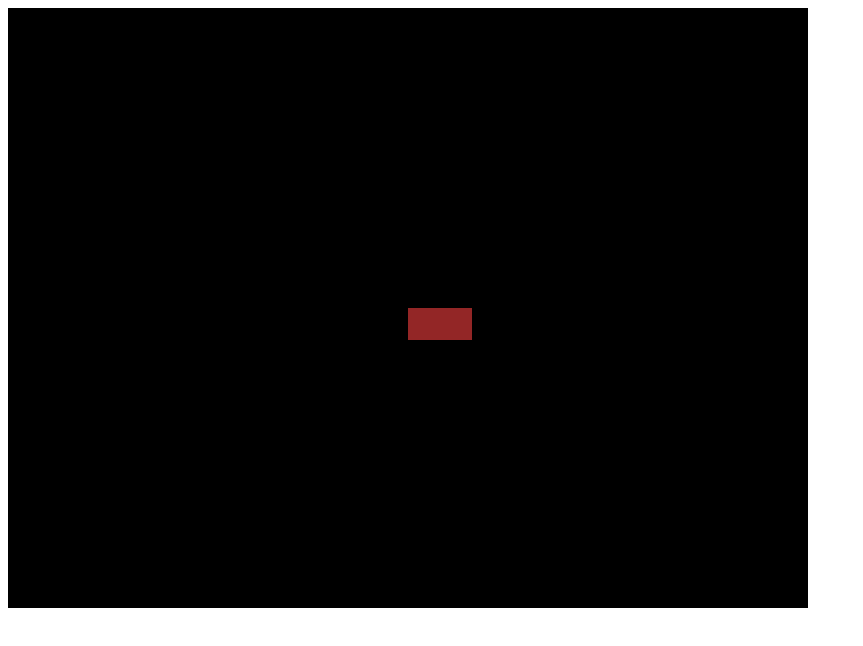
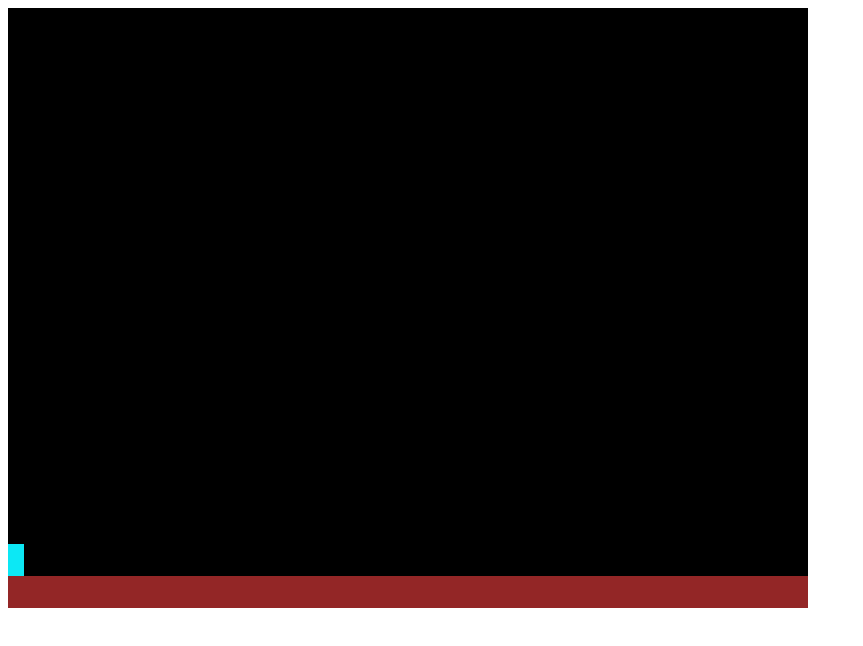
Before and after one commit to jackjlynch/phaser-proj, a plain HTML site: page index.html in a window 1280 px wide. Shown: the whole page, without its empty margins (0-863 px from the left). Drawn offline with Linux system fonts and the light colour scheme; animation ran at ten frames a second.

Commit message:
added player and collision

```diff
--- a/index.html
+++ b/index.html
@@ -7,17 +7,29 @@
 <script src="js/phaser.min.js"></script>
 <script type="text/javascript">
     var game = new Phaser.Game(800, 600, Phaser.AUTO, '', {preload: preload, create: create, update: update});
+    var platforms;
 
     function preload() {
         game.load.image('platform', 'assets/platform.png');
+        game.load.image('player', 'assets/player.png');
     }
 
     function create() {
-        game.add.sprite(400, 300, 'platform');
+        game.physics.startSystem(Phaser.Physics.ARCADE);
+        platforms = game.add.group();
+        platforms.enableBody = true;
+        var ground = platforms.create(0, game.world.height - 32, 'platform');
+        ground.scale.setTo(18.75, 1)
+        ground.body.immovable = true;
+
+        player = game.add.sprite(0, game.world.height - 64, 'player');
+        game.physics.arcade.enable(player);
+        player.body.collideWorldBounds = true;
+        player.body.gravity.y = 300;
     }
 
     function update() {
-
+        game.physics.arcade.collide(player, platforms);
     }
 </script>
 </body>
```
